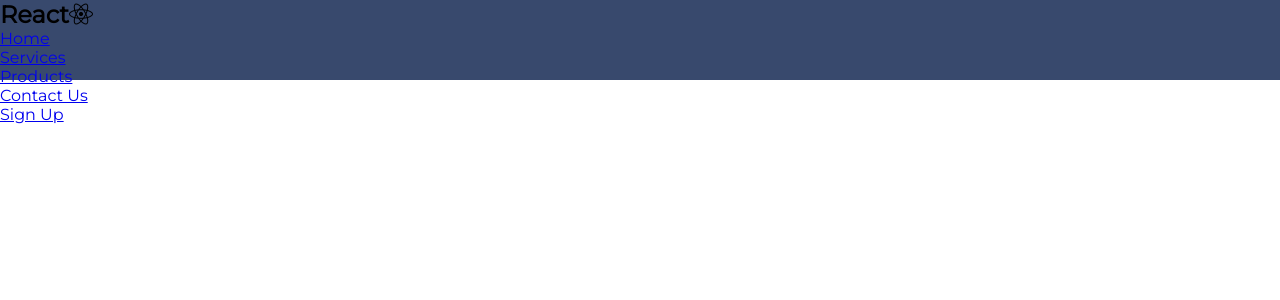
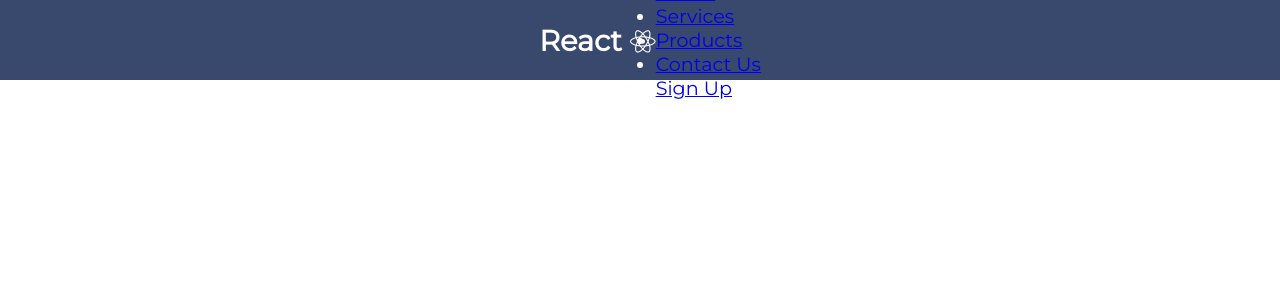
Before and after one commit to grum1n/react-navbar-tutorial, a React (Create React App) app: page / in a window 1280 px wide. Shown: the top 300 px of the page. Built offline with nearby package versions, Linux system fonts and the light colour scheme.

Commit message:
added more style

```diff
--- a/src/components/Navbar/Navbar.css
+++ b/src/components/Navbar/Navbar.css
@@ -1,4 +1,21 @@
 .NavBarItems {
     background-color:rgba(7, 28, 73, 0.8);
     height: 80px;
+    color:white;
+    display: flex;
+    justify-content: center;
+    align-items: center;
+    font-size: 1.2rem;
 }
+
+.navbar-logo {
+    color: #fff;
+    justify-self: start;
+    margin-left: 20px;
+    cursor: pointer;
+}
+
+.fa-react {
+    margin-left: 0.5rem;
+    font-size: 1.6rem;
+}
--- a/src/index.js
+++ b/src/index.js
@@ -3,7 +3,4 @@ import ReactDOM from 'react-dom';
 import './index.css';
 import App from './App';
 
-ReactDOM.render(
-    <App />,
-  document.getElementById('root')
-);
+ReactDOM.render(<App />, document.getElementById('root'));
```
